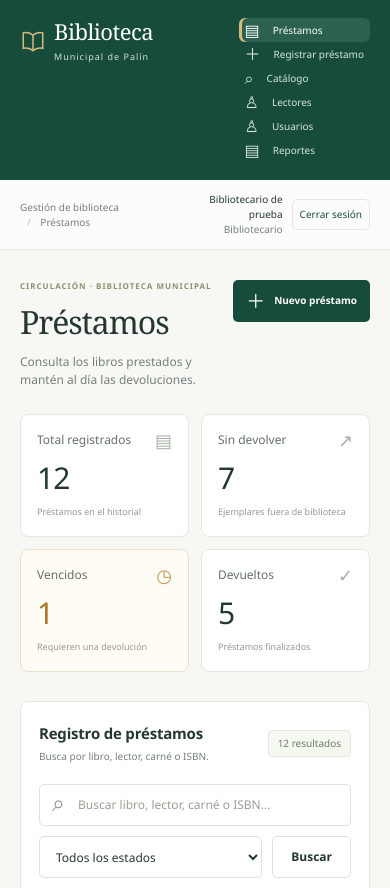
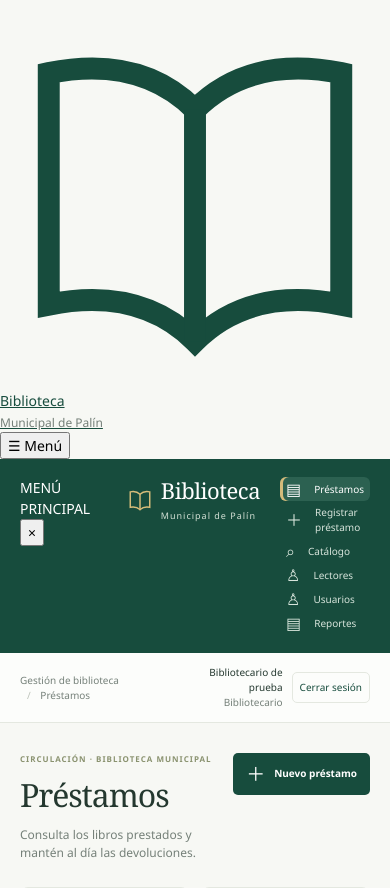
Before and after one commit to danielbenito4-svg/biblioteca-municipal-palin, a PHP site: page /biblioteca-palin/index.php in a window 390 px wide. Shown: the top 888 px of the page. Run offline with PHP 8.4, Linux system fonts and the light colour scheme; a user stored in the database is signed in; data comes from the database, SQL or seed files in the repository.

Commit message:
feat: menu responsive y recursos con cache versionado

```diff
--- a/views/layout/header.php
+++ b/views/layout/header.php
@@ -5,13 +5,22 @@
     <meta name="viewport" content="width=device-width, initial-scale=1.0">
     <title><?= e($title) ?> · Biblioteca de Palín</title>
     <meta name="theme-color" content="#174c3d">
-    <link rel="stylesheet" href="public/css/app.css">
-    <script src="public/js/app.js" defer></script>
+    <link rel="stylesheet" href="public/css/app.css?v=responsive-20261118">
+    <script src="public/js/app.js?v=responsive-20261118" defer></script>
 </head>
 <body class="<?= usuario_actual() ? 'authenticated' : 'guest' ?>">
 <a class="skip" href="#contenido">Saltar al contenido</a>
 <?php if (usuario_actual()): ?>
-<aside class="sidebar">
+<div class="mobile-toolbar">
+    <a class="mobile-brand" href="<?= e(url()) ?>" aria-label="Biblioteca Municipal de Palín, inicio">
+        <span class="mobile-brand-icon" aria-hidden="true"><svg viewBox="0 0 32 32" fill="none"><path d="M4 6c5-1 9 0 12 3 3-3 7-4 12-3v19c-5-1-9 0-12 3-3-3-7-4-12-3V6Z" stroke="currentColor" stroke-width="1.8"/><path d="M16 9v19" stroke="currentColor" stroke-width="1.8"/></svg></span>
+        <span>Biblioteca<small>Municipal de Palín</small></span>
+    </a>
+    <button class="menu-toggle" type="button" aria-controls="sidebar-menu" aria-expanded="false" aria-label="Abrir menú principal"><span aria-hidden="true">☰</span> Menú</button>
+</div>
+<button class="sidebar-backdrop" type="button" aria-label="Cerrar menú" hidden></button>
+<aside class="sidebar" id="sidebar-menu">
+    <div class="sidebar-mobile-head"><span>MENÚ PRINCIPAL</span><button class="menu-close" type="button" aria-label="Cerrar menú principal"><span aria-hidden="true">×</span></button></div>
     <a class="brand" href="<?= e(url()) ?>" aria-label="Biblioteca de Palín, inicio">
         <span class="brand-icon" aria-hidden="true"><svg viewBox="0 0 32 32" fill="none"><path d="M4 6c5-1 9 0 12 3 3-3 7-4 12-3v19c-5-1-9 0-12 3-3-3-7-4-12-3V6Z" stroke="currentColor" stroke-width="1.8"/><path d="M16 9v19" stroke="currentColor" stroke-width="1.8"/></svg></span>
         <span>Biblioteca<span class="brand-place">Municipal de Palín</span></span>
```
